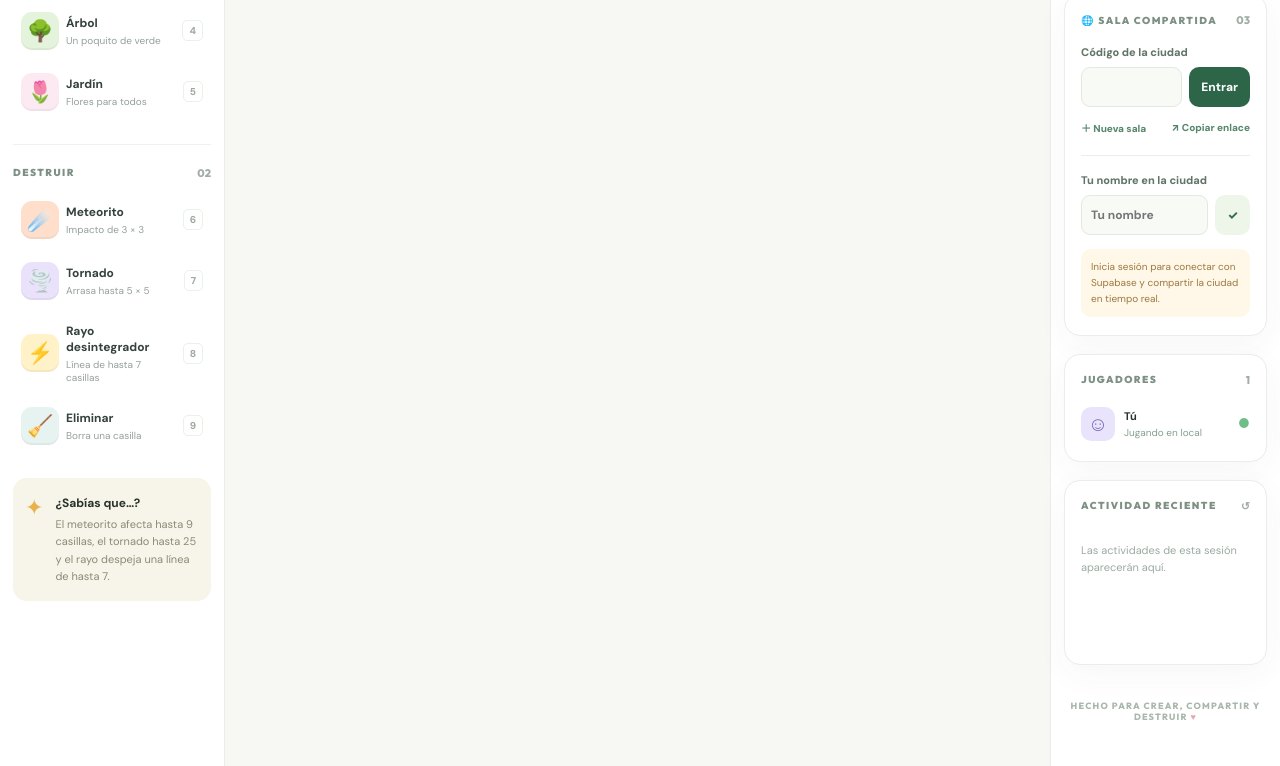
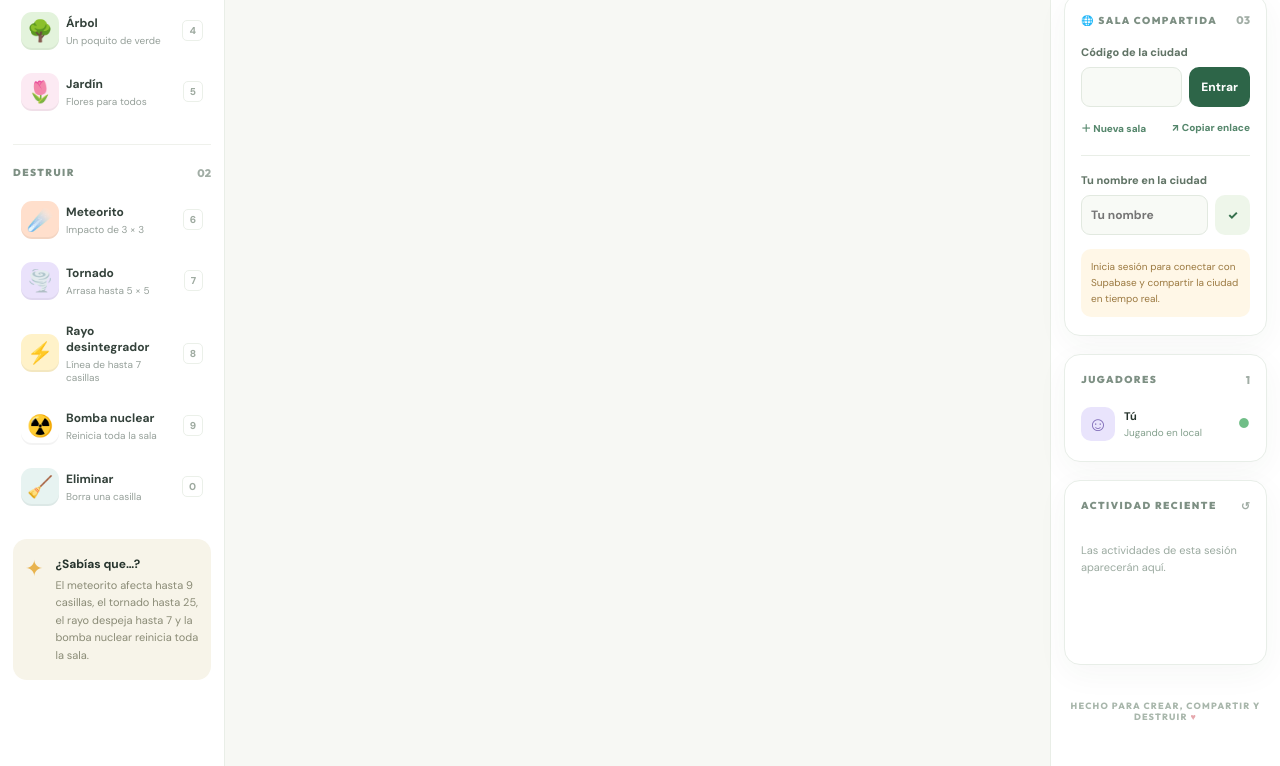
Before and after one commit to nexiqu/Proyecto2, a website: page index.html in a window 1280 px wide. Shown: the part 491-1257 px from the top of the page. Drawn offline with Linux system fonts and the light colour scheme.

Commit message:
Add nuclear reset tool to destruction panel

```diff
--- a/index.html
+++ b/index.html
@@ -46,11 +46,12 @@
             <button type="button" class="tool meteor-tool" data-tool="meteor" aria-pressed="false"><span class="tool-art art-meteor">☄️</span><span class="tool-copy"><strong>Meteorito</strong><small>Impacto de 3 × 3</small></span><span class="tool-key">6</span></button>
             <button type="button" class="tool tornado-tool" data-tool="tornado" aria-pressed="false"><span class="tool-art art-tornado">🌪️</span><span class="tool-copy"><strong>Tornado</strong><small>Arrasa hasta 5 × 5</small></span><span class="tool-key">7</span></button>
             <button type="button" class="tool ray-tool" data-tool="ray" aria-pressed="false"><span class="tool-art art-ray">⚡</span><span class="tool-copy"><strong>Rayo desintegrador</strong><small>Línea de hasta 7 casillas</small></span><span class="tool-key">8</span></button>
-            <button type="button" class="tool" data-tool="erase" aria-pressed="false"><span class="tool-art art-erase">🧹</span><span class="tool-copy"><strong>Eliminar</strong><small>Borra una casilla</small></span><span class="tool-key">9</span></button>
+            <button type="button" class="tool nuke-tool" data-tool="nuke" aria-pressed="false"><span class="tool-art art-nuke">☢️</span><span class="tool-copy"><strong>Bomba nuclear</strong><small>Reinicia toda la sala</small></span><span class="tool-key">9</span></button>
+            <button type="button" class="tool" data-tool="erase" aria-pressed="false"><span class="tool-art art-erase">🧹</span><span class="tool-copy"><strong>Eliminar</strong><small>Borra una casilla</small></span><span class="tool-key">0</span></button>
           </div>
         </div>
 
-        <div class="tip-card"><span class="tip-icon">✦</span><div><strong>¿Sabías que…?</strong><p>El meteorito afecta hasta 9 casillas, el tornado hasta 25 y el rayo despeja una línea de hasta 7.</p></div></div>
+        <div class="tip-card"><span class="tip-icon">✦</span><div><strong>¿Sabías que…?</strong><p>El meteorito afecta hasta 9 casillas, el tornado hasta 25, el rayo despeja hasta 7 y la bomba nuclear reinicia toda la sala.</p></div></div>
       </aside>
 
       <main class="main-panel">
@@ -130,7 +131,7 @@
   </div>
   <dialog id="helpDialog" class="help-dialog">
     <div class="dialog-heading"><h2>¡Bienvenido a City Chaos! ✨</h2><button type="button" id="closeHelpButton" class="icon-button" aria-label="Cerrar">×</button></div>
-    <p>Selecciona una herramienta a la izquierda y haz clic en una casilla del mapa. Puedes construir, lanzar un meteorito de 3 × 3, desatar un tornado de hasta 5 × 5 o disparar un rayo horizontal de hasta 7 casillas.</p>
+    <p>Selecciona una herramienta a la izquierda y haz clic en una casilla del mapa. Puedes construir, lanzar un meteorito de 3 × 3, desatar un tornado de hasta 5 × 5 o disparar un rayo horizontal de hasta 7 casillas. La bomba nuclear reinicia todo el mapa de la sala y siempre pide confirmación.</p>
     <p><strong>Multijugador:</strong> inicia sesión con una de las cuentas de Supabase y comparte el enlace de la sala. Ambos verán los cambios inmediatamente y el mapa se guardará en la nube.</p>
     <p><strong>Guardado:</strong> la ciudad está almacenada en Supabase. Puedes cerrar la página o recargarla y volver a entrar a la misma sala sin perder las construcciones.</p>
     <button type="button" id="gotItButton" class="btn btn-dark">¡A construir!</button>
```
